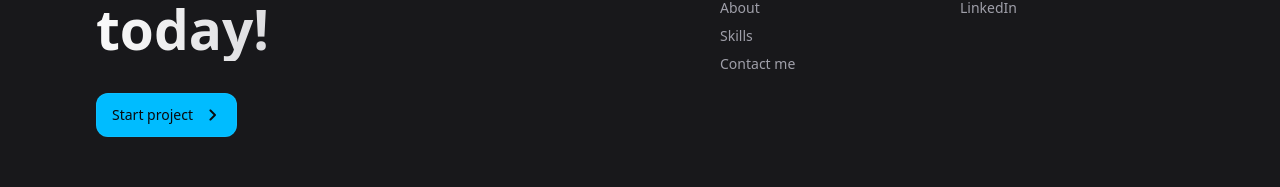
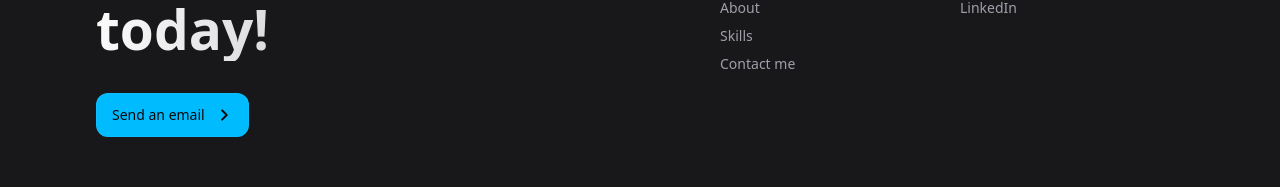
Before and after one commit to ChonnyRama/chonny_portfolio, a React (Vite) app: page / in a window 1280 px wide. Shown: the part 2411-2598 px from the top of the page. Built offline with nearby package versions, Linux system fonts and the light colour scheme.

Commit message:
fix: Footer button clarification

```diff
--- a/src/components/Footer.jsx
+++ b/src/components/Footer.jsx
@@ -38,7 +38,7 @@ export default function Footer() {
           <div className="lg:grid lg:grid-cols-2">
             <div className="mb-10">
               <h2 className="headline-1 mb-8 lg:max-w-[12ch]">Work with me today!</h2>
-              <ButtonPrimary href="mailto:johnnyramartin@gmail.com" label="Start project" icon="chevron_right" />
+              <ButtonPrimary href="mailto:johnnyramartin@gmail.com" label="Send an email" icon="chevron_right" />
             </div>
             <div className="grid grid-cols-2 gap-4 lg:pl-20">
               <div>
```
